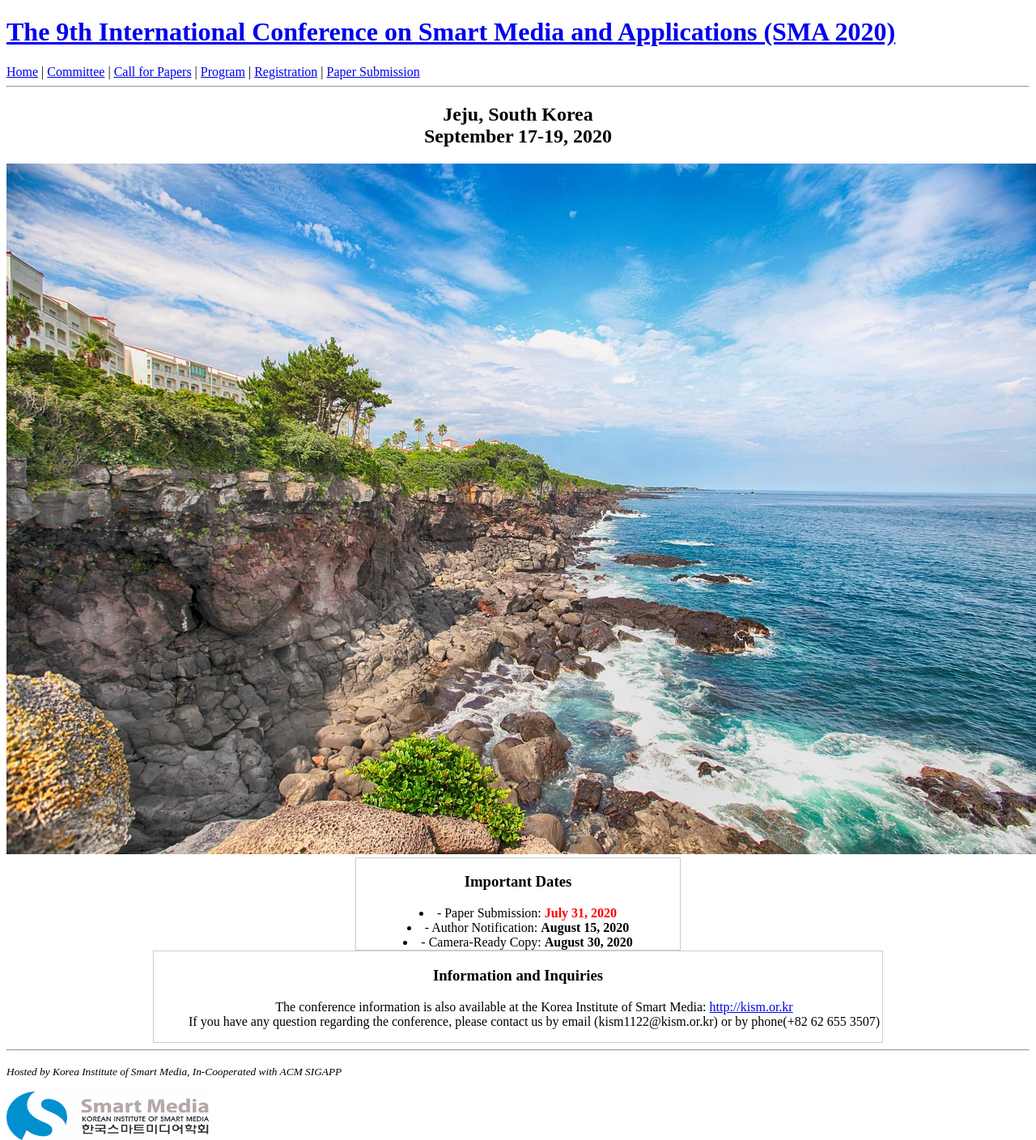
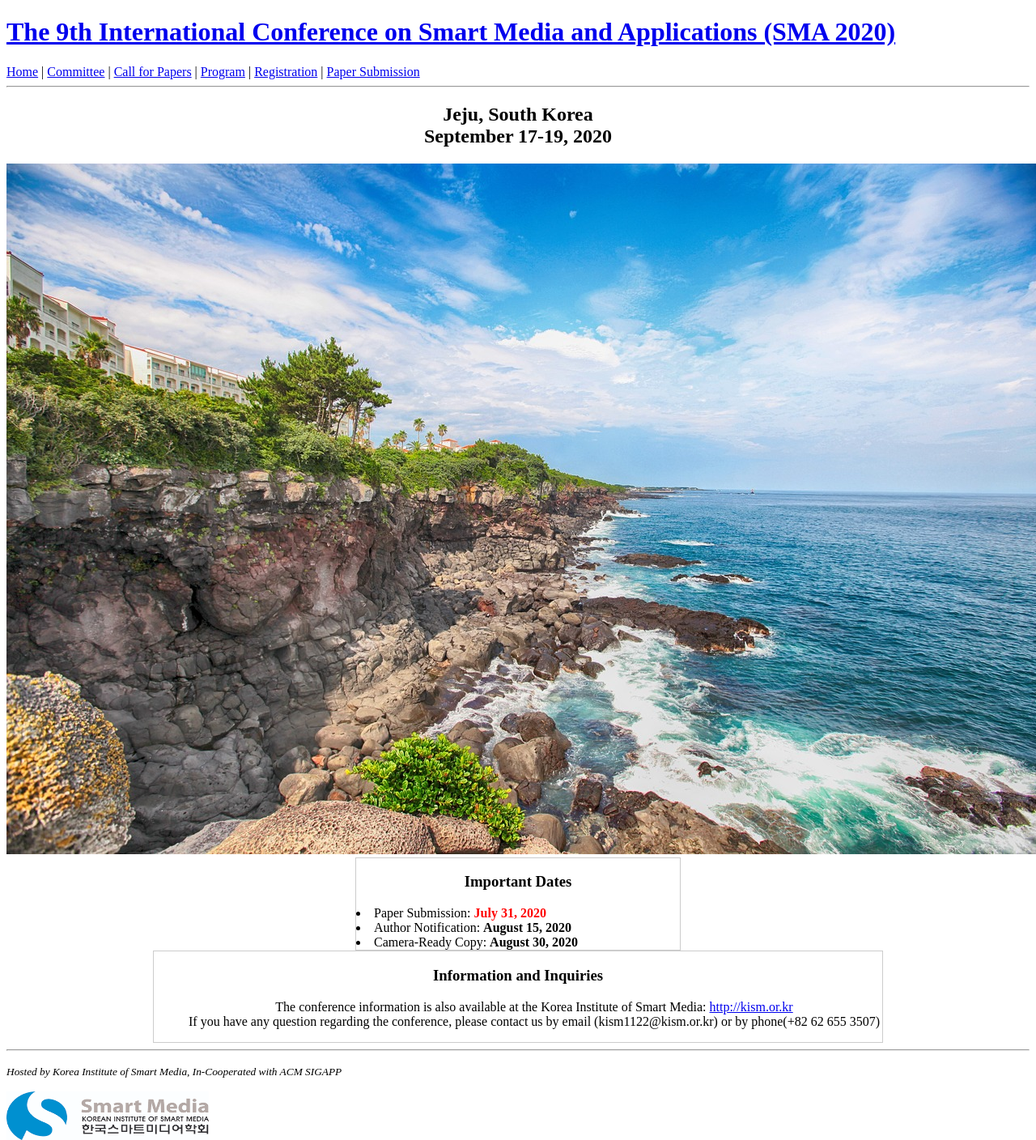
Before and after one commit to icea-conf/sma-2020.github.io, a Jekyll site: the page built from index.html, in a window 1280 px wide. Shown: the whole page at 81% size. Built offline with Jekyll 4.4.1, drawn with Linux system fonts in a browser that asks for light colours; the list of posts is cut into pages by our own code.

Commit message:
Update index.html

```diff
--- a/index.html
+++ b/index.html
@@ -15,17 +15,17 @@ title: SMA 2020
             <div class="important_date">
                   <center>
                         <h3>Important Dates</h3>
-                        <div text-align="left">
-                              <li>
-                                    <a>- Paper Submission: </a>
+                        <div>
+                              <li align="left">
+                                    <a>Paper Submission: </a>
                                     <b style="color:#FF0000">July 31, 2020</b>
                               </li>
-                              <li>
-                                    <a>- Author Notification: </a>
+                              <li align="left">
+                                    <a>Author Notification: </a>
                                     <b>August 15, 2020</b>
                               </li>
-                              <li>
-                                    <a>- Camera-Ready Copy: </a>
+                              <li align="left">
+                                    <a>Camera-Ready Copy: </a>
                                     <b>August 30, 2020</b>
                               </li>
                         </ul>
```
